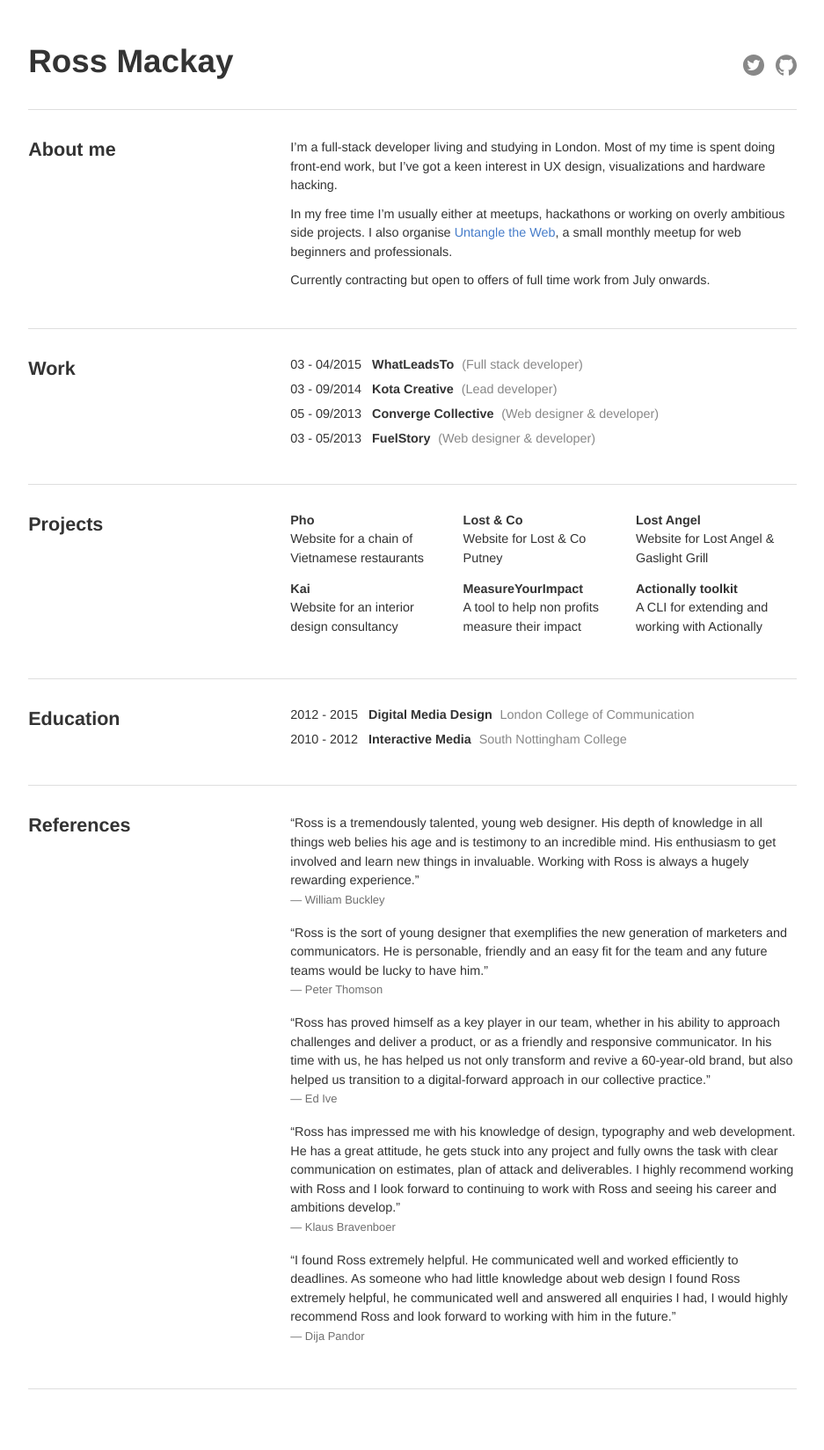
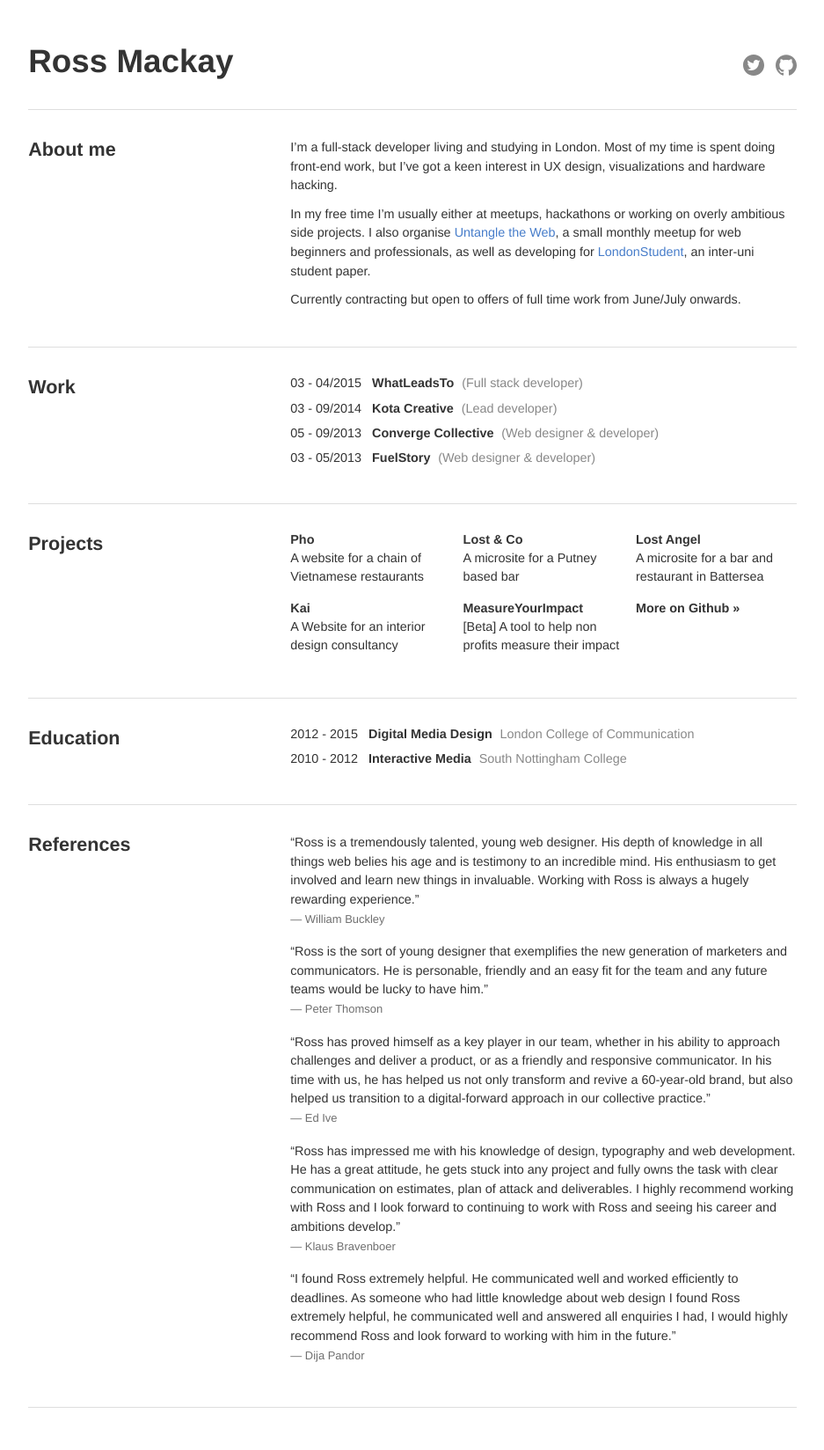
Before and after one commit to mcky/mcky.github.io, a Jekyll site: the page built from cv.html, in a window 1280 px wide. Shown: the whole page at 88% size, without its empty margins (171-1108 px from the left). Built offline with Jekyll 4.4.1, drawn with Linux system fonts in a browser that asks for light colours; before the commit the page ends 1627 px from its top, so only the background shows below that.

Commit message:
Change last portfolio item to Github, added some skills (commented) to CV

```diff
--- a/_data/portfolio.json
+++ b/_data/portfolio.json
@@ -2,31 +2,31 @@
 	{
 		"title": "Pho"
 		, "url": "http://phocafe.co.uk"
-		, "description": "Website for a chain of Vietnamese restaurants"
+		, "description": "A website for a chain of Vietnamese restaurants"
 	}
 	, {
 		"title": "Lost & Co"
 		, "url": "http://lostputney.co.uk"
-		, "description": "Website for Lost & Co Putney"
+		, "description": "A microsite for a Putney based bar"
 	}
 	, {
 		"title": "Lost Angel"
 		, "url": "lostangel.kotadev.co.uk"
-		, "description": "Website for Lost Angel & Gaslight Grill"
+		, "description": "A microsite for a bar and restaurant in Battersea"
 	}
 	, {
 		"title": "Kai"
 		, "url": "http://www.kaidesign.co.uk/"
-		, "description": "Website for an interior design consultancy"
+		, "description": "A Website for an interior design consultancy"
 	}
 	, {
 		"title": "MeasureYourImpact"
 		, "url": "http://staging-measureyourimpact.herokuapp.com"
-		, "description": "A tool to help non profits measure their impact"
+		, "description": "[Beta] A tool to help non profits measure their impact"
 	}
 	, {
-		"title": "Actionally toolkit"
-		, "url": "http://github.com/mcky/Actionally-toolkit"
-		, "description": "A CLI for extending and working with Actionally"
+		"title": "More on Github &raquo;"
+		, "url": "http://github.com/mcky/"
+		, "description": ""
 	}
 ]
--- a/cv.html
+++ b/cv.html
@@ -9,8 +9,8 @@ layout: cv
 	<h2 class="cv__section__title">About me</h2>
 	<div class="cv__section__body">
 		<p>I&#8217;m a full-stack developer living and studying in London. Most of my time is spent doing front-end work, but I&#8217;ve got a keen interest in UX design, visualizations and hardware hacking.</p>
-		<p>In my free time I&#8217;m usually either at meetups, hackathons or working on overly ambitious side projects. I also organise <a href="http://untangletheweb.co.uk">Untangle the Web</a>, a small monthly meetup for web beginners and professionals.</p>
-		<p>Currently contracting but open to offers of full time work from July onwards.</p>
+		<p>In my free time I&#8217;m usually either at meetups, hackathons or working on overly ambitious side projects. I also organise <a href="http://untangletheweb.co.uk">Untangle the Web</a>, a small monthly meetup for web beginners and professionals, as well as developing for <a href="http://lsnews.co.uk">LondonStudent</a>, an inter-uni student paper.</p>
+		<p>Currently contracting but open to offers of full time work from June/July onwards.</p>
 	</div>
 </section>
 
@@ -68,6 +68,29 @@ layout: cv
 		</ul>
 	</div>
 </section>
+<!--
+<section class="cv__section">
+	<h2 class="cv__section__title">Skills</h2>
+	<div class="cv__section__body">
+		<b>Tech</b>
+		<ul class="cv__list">
+			<li class="cv__list__item job">HTML (Accessible, cross-browser, semantic &amp; standards-compliant)</li>
+			<li class="cv__list__item job">CSS (Sass, OOCSS &amp; BEM)</li>
+			<li class="cv__list__item job">JS (Node, React, MVC &amp; vanilla JS)</li>
+			<li class="cv__list__item job">PHP (Wordpress)</li>
+			<li class="cv__list__item job">MongoDB</li>
+			<li class="cv__list__item job">Git (feature branch workflow)</li>
+		</ul>
+		<br>
+		<b>Software</b>
+		<ul class="cv__list">
+			<li class="cv__list__item job">Creative Suite (Photoshop, Illustrator, After Effects, Premiere, InDesign)</li>
+			<li class="cv__list__item job">Sketch</li>
+			<li class="cv__list__item job">Rapid prototyping tools (Marvel &amp; InVision)</li>
+			<li class="cv__list__item job">Mac, Unix &amp; Windows</li>
+		</ul>
+	</div>
+</section> -->
 
 <section class="cv__section">
 	<h2 class="cv__section__title">References</h2>
```
